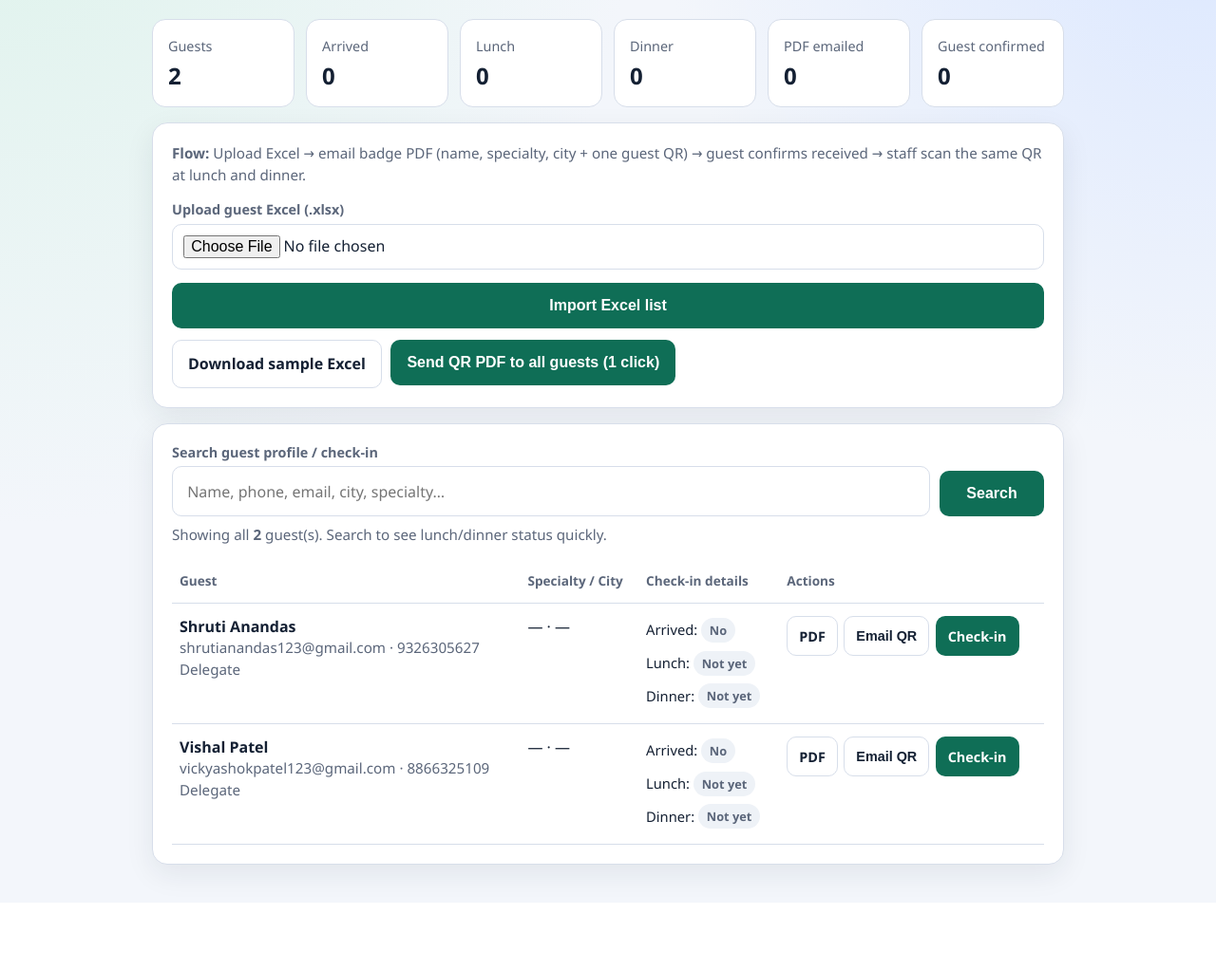
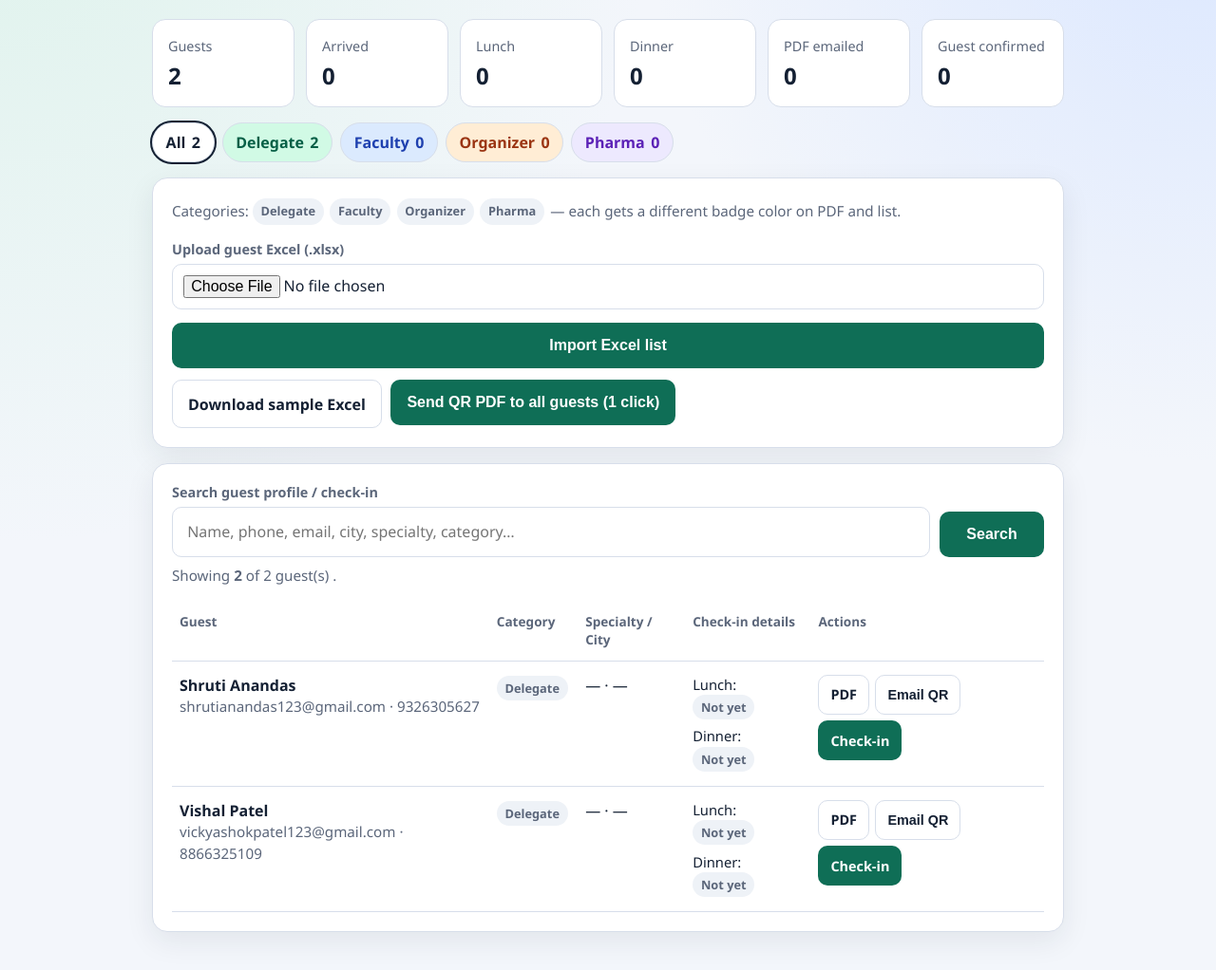
Before and after one commit to SHRUTI-ad/GUEST_QR, a Flask app: page / in a window 1280 px wide. Shown: the part 112-1134 px from the top of the page at 95% size. Before the commit the page ends 1057 px from the top, so only its background shows below. Run offline with Flask 3, Linux system fonts and the light colour scheme; the visitor is signed in with stand-in values (Sample User, id 1); data comes from the database, SQL or seed files in the repository.

Commit message:
category wise

```diff
--- a/app.py
+++ b/app.py
@@ -63,7 +63,42 @@ EVENT_VENUE = "Main Hall, City Convention Center"
 # Example: http://10.197.190.212:5050
 PUBLIC_BASE_URL = os.environ.get("PUBLIC_BASE_URL", "").rstrip("/")
 
+# Guest categories (badge color). "Delicate" typo maps to Delegate.
+CATEGORIES = ("Delegate", "Faculty", "Organizer", "Pharma")
+CATEGORY_COLORS = {
+    # RGB 0-1 for PDF + CSS class key
+    "Delegate": {"rgb": (0.06, 0.43, 0.34), "css": "cat-delegate"},
+    "Faculty": {"rgb": (0.11, 0.31, 0.75), "css": "cat-faculty"},
+    "Organizer": {"rgb": (0.71, 0.33, 0.04), "css": "cat-organizer"},
+    "Pharma": {"rgb": (0.43, 0.16, 0.75), "css": "cat-pharma"},
+}
+CATEGORY_ALIASES = {
+    "delegate": "Delegate",
+    "delicate": "Delegate",  # common typo
+    "faculty": "Faculty",
+    "organizer": "Organizer",
+    "organiser": "Organizer",
+    "pharma": "Pharma",
+    "pharmaceutical": "Pharma",
+}
+
+
+def normalize_category(value: str | None) -> str:
+    raw = (value or "").strip()
+    if not raw:
+        return "Delegate"
+    mapped = CATEGORY_ALIASES.get(raw.lower())
+    if mapped:
+        return mapped
+    # Title-case exact match against known list
+    for cat in CATEGORIES:
+        if raw.lower() == cat.lower():
+            return cat
+    return "Delegate"
+
+
 SAMPLE_GUESTS = [
+    # Delegate
     {
         "name": "Shruti Anandas",
         "email": "shrutianandas123@gmail.com",
@@ -91,15 +126,7 @@ SAMPLE_GUESTS = [
         "designation": "Delegate",
         "meal": "Vegetarian",
     },
-    {
-        "name": "Priya Patel",
-        "email": "priya.patel.test@example.com",
-        "phone": "9123456789",
-        "specialty": "Pediatrics",
-        "city": "Vadodara",
-        "designation": "Delegate",
-        "meal": "Non-Vegetarian",
-    },
+    # Faculty
     {
         "name": "Rohan Mehta",
         "email": "rohan.mehta.test@example.com",
@@ -110,53 +137,84 @@ SAMPLE_GUESTS = [
         "meal": "Vegan",
     },
     {
-        "name": "Sneha Iyer",
-        "email": "sneha.iyer.test@example.com",
-        "phone": "9001122334",
-        "specialty": "Dermatology",
+        "name": "Dr. Neha Kapoor",
+        "email": "neha.kapoor.test@example.com",
+        "phone": "9900112233",
+        "specialty": "Cardiology",
         "city": "Ahmedabad",
-        "designation": "Delegate",
+        "designation": "Faculty",
         "meal": "Vegetarian",
     },
     {
-        "name": "Vikram Singh",
-        "email": "vikram.singh.test@example.com",
-        "phone": "9555512121",
+        "name": "Dr. Sameer Joshi",
+        "email": "sameer.joshi.test@example.com",
+        "phone": "9911223344",
         "specialty": "Neurology",
-        "city": "Gandhinagar",
-        "designation": "Delegate",
+        "city": "Vadodara",
+        "designation": "Faculty",
         "meal": "Non-Vegetarian",
     },
+    # Organizer
     {
         "name": "Ananya Gupta",
         "email": "ananya.gupta.test@example.com",
         "phone": "9811122233",
-        "specialty": "Gynecology",
-        "city": "Bhavnagar",
-        "designation": "Reception Committee Member",
+        "specialty": "Event Ops",
+        "city": "Ahmedabad",
+        "designation": "Organizer",
         "meal": "Vegetarian",
     },
     {
         "name": "Karan Desai",
         "email": "karan.desai.test@example.com",
         "phone": "9822233344",
-        "specialty": "Radiology",
-        "city": "Jamnagar",
-        "designation": "Delegate",
+        "specialty": "Registration Desk",
+        "city": "Ahmedabad",
+        "designation": "Organizer",
         "meal": "Non-Vegetarian",
     },
     {
+        "name": "Pooja Shah",
+        "email": "pooja.shah.test@example.com",
+        "phone": "9833344455",
+        "specialty": "Hospitality",
+        "city": "Gandhinagar",
+        "designation": "Organizer",
+        "meal": "Vegetarian",
+    },
+    # Pharma
+    {
         "name": "Meera Nair",
         "email": "meera.nair.test@example.com",
-        "phone": "9833344455",
-        "specialty": "Anesthesiology",
-        "city": "Anand",
-        "designation": "Delegate",
+        "phone": "9844455566",
+        "specialty": "Medical Affairs",
+        "city": "Mumbai",
+        "designation": "Pharma",
         "meal": "Vegan",
+    },
+    {
+        "name": "Rahul Verma",
+        "email": "rahul.verma.test@example.com",
+        "phone": "9855566677",
+        "specialty": "Sales",
+        "city": "Pune",
+        "designation": "Pharma",
+        "meal": "Non-Vegetarian",
+    },
+    {
+        "name": "Isha Trivedi",
+        "email": "isha.trivedi.test@example.com",
+        "phone": "9866677788",
+        "specialty": "Marketing",
+        "city": "Ahmedabad",
+        "designation": "Pharma",
+        "meal": "Vegetarian",
     },
 ]
 
-SAMPLE_XLSX = BASE_DIR / "guests_badge_sample.xlsx"
+SAMPLE_XLSX = BASE_DIR / "guests_categories_sample.xlsx"
+if not SAMPLE_XLSX.exists():
+    SAMPLE_XLSX = BASE_DIR / "guests_badge_sample.xlsx"
 if not SAMPLE_XLSX.exists():
     SAMPLE_XLSX = BASE_DIR / "guests_sample.xlsx"
 
@@ -222,7 +280,7 @@ def _guest_insert_values(guest: dict) -> tuple:
         guest.get("table_no") or "",
         guest.get("specialty") or "",
         guest.get("city") or "",
-        guest.get("designation") or "Delegate",
+        normalize_category(guest.get("designation") or guest.get("category")),
         uuid.uuid4().hex,
     )
 
@@ -274,7 +332,14 @@ def read_guests_from_excel(file_storage) -> list[dict]:
         "phone": {"phone", "mobile", "contact", "phone number"},
         "specialty": {"specialty", "speciality", "field", "department"},
         "city": {"city", "place", "location"},
-        "designation": {"designation", "role", "category", "type"},
+        "designation": {
+            "designation",
+            "role",
+            "category",
+            "type",
+            "group",
+            "badge",
+        },
         "meal": {"meal", "meal preference", "preference", "food"},
     }
 
@@ -314,7 +379,7 @@ def read_guests_from_excel(file_storage) -> list[dict]:
                 "phone": cell(row, "phone"),
                 "specialty": cell(row, "specialty"),
                 "city": cell(row, "city"),
-                "designation": cell(row, "designation", "Delegate"),
+                "designation": normalize_category(cell(row, "designation", "Delegate")),
                 "meal": cell(row, "meal", "Vegetarian"),
                 "table_no": "",
             }
@@ -382,22 +447,31 @@ def _guest_field(guest: sqlite3.Row, key: str, default: str = "") -> str:
     return (str(value).strip() if value is not None else "") or default
 
 
+def category_style(guest: sqlite3.Row | dict) -> dict:
+    if isinstance(guest, dict):
+        cat = normalize_category(guest.get("designation"))
+    else:
+        cat = normalize_category(_guest_field(guest, "designation", "Delegate"))
+    return {"name": cat, **CATEGORY_COLORS[cat]}
+
+
 def build_ticket_pdf(guest: sqlite3.Row) -> io.BytesIO:
-    """Badge-style PDF: name, specialty, city, designation + one shared QR."""
+    """Badge-style PDF: name, specialty, city, category color + one shared QR."""
     badge_w, badge_h = 105 * mm, 160 * mm
     buffer = io.BytesIO()
     pdf = canvas.Canvas(buffer, pagesize=(badge_w, badge_h))
 
-    purple = (0.36, 0.18, 0.56)
-    purple_dark = (0.25, 0.10, 0.42)
+    style = category_style(guest)
+    accent = style["rgb"]
+    accent_dark = tuple(max(0.0, c - 0.12) for c in accent)
     ink = (0.12, 0.10, 0.16)
 
     # Background
     pdf.setFillColorRGB(1, 1, 1)
     pdf.rect(0, 0, badge_w, badge_h, fill=1, stroke=0)
 
-    # Header band
-    pdf.setFillColorRGB(*purple)
+    # Header band (category color)
+    pdf.setFillColorRGB(*accent)
     pdf.rect(0, badge_h - 38 * mm, badge_w, 38 * mm, fill=1, stroke=0)
 
     pdf.setFillColorRGB(1, 1, 1)
@@ -411,7 +485,7 @@ def build_ticket_pdf(guest: sqlite3.Row) -> io.BytesIO:
     name = _guest_field(guest, "name").upper()
     specialty = _guest_field(guest, "specialty").upper()
     city = _guest_field(guest, "city").upper()
-    designation = _guest_field(guest, "designation", "DELEGATE").upper()
+    designation = style["name"].upper()
     code = (_guest_field(guest, "token")[:8] or "GUEST").upper()
 
     pdf.setFillColorRGB(*ink)
@@ -435,7 +509,7 @@ def build_ticket_pdf(guest: sqlite3.Row) -> io.BytesIO:
         detail_y -= 7 * mm
 
     # One shared guest ID + QR (works for lunch and dinner)
-    pdf.setFillColorRGB(*purple)
+    pdf.setFillColorRGB(*accent)
     pdf.setFont("Helvetica-Bold", 9)
     pdf.drawCentredString(badge_w / 2, detail_y, code)
 
@@ -454,16 +528,16 @@ def build_ticket_pdf(guest: sqlite3.Row) -> io.BytesIO:
         height=qr_size,
         mask="auto",
     )
-    pdf.setFillColorRGB(*purple_dark)
+    pdf.setFillColorRGB(*accent_dark)
     pdf.setFont("Helvetica", 7)
     pdf.drawCentredString(badge_w / 2, qr_y - 5 * mm, "Scan for lunch & dinner")
 
-    # Footer band with designation
-    pdf.setFillColorRGB(*purple_dark)
+    # Footer band with category
+    pdf.setFillColorRGB(*accent_dark)
     pdf.rect(0, 0, badge_w, 16 * mm, fill=1, stroke=0)
     pdf.setFillColorRGB(1, 1, 1)
-    pdf.setFont("Helvetica-Bold", 8)
-    pdf.drawCentredString(badge_w / 2, 6 * mm, designation[:40])
+    pdf.setFont("Helvetica-Bold", 9)
+    pdf.drawCentredString(badge_w / 2, 6 * mm, designation)
 
     pdf.showPage()
     pdf.save()
@@ -589,6 +663,23 @@ def _send_via_resend(cfg: dict, guest: sqlite3.Row, pdf_bytes: bytes, filename:
         raise RuntimeError(f"Resend error {exc.code}: {detail}") from exc
 
 
+def _smtp_send_message(
+    host: str, port: int, user: str, password: str, msg: EmailMessage
+) -> None:
+    context = ssl.create_default_context()
+    if port == 465:
+        with smtplib.SMTP_SSL(host, port, timeout=30, context=context) as server:
+            server.login(user, password)
+            server.send_message(msg)
+    else:
+        with smtplib.SMTP(host, port, timeout=30) as server:
+            server.ehlo()
+            server.starttls(context=context)
+            server.ehlo()
+            server.login(user, password)
+            server.send_message(msg)
+
+
 def _send_via_smtp(cfg: dict, guest: sqlite3.Row, pdf_bytes: bytes, filename: str) -> None:
     msg = EmailMessage()
     msg["Subject"] = f"Your QR pass - {EVENT_NAME}"
@@ -608,30 +699,32 @@ def _send_via_smtp(cfg: dict, guest: sqlite3.Row, pdf_bytes: bytes, filename: st
     user = cfg["smtp_user"]
     password = str(cfg["smtp_password"]).replace(" ", "")
 
-    try:
-        if port == 465:
-            context = ssl.create_default_context()
-            with smtplib.SMTP_SSL(host, port, timeout=45, context=context) as server:
-                server.login(user, password)
-                server.send_message(msg)
-        else:
-            with smtplib.SMTP(host, port, timeout=45) as server:
-                server.ehlo()
-                server.starttls(context=ssl.create_default_context())
-                server.ehlo()
-                server.login(user, password)
-                server.send_message(msg)
-    except smtplib.SMTPAuthenticationError as exc:
-        raise RuntimeError(
-            "Gmail login failed. Use a 16-char App Password (no spaces), "
-            "not your normal Gmail password."
-        ) from exc
-    except (smtplib.SMTPConnectError, TimeoutError, OSError) as exc:
-        raise RuntimeError(
-            "Could not connect to Gmail SMTP. Render free plans often block "
-            "port 587. Add RESEND_API_KEY instead (https://resend.com), or "
-            "download PDF and send manually."
-        ) from exc
+    # Try configured port, then the other common Gmail port
+    ports_to_try = [port]
+    for alt in (465, 587):
+        if alt not in ports_to_try:
+            ports_to_try.append(alt)
+
+    last_error: Exception | None = None
+    for try_port in ports_to_try:
+        try:
+            _smtp_send_message(host, try_port, user, password, msg)
+            return
+        except smtplib.SMTPAuthenticationError as exc:
+            raise RuntimeError(
+                "Gmail login failed. Use a 16-character Google App Password "
+                "(Google Account -> Security -> 2-Step Verification -> App passwords). "
+                "Do not use your normal Gmail password."
+            ) from exc
+        except (smtplib.SMTPConnectError, TimeoutError, OSError) as exc:
+            last_error = exc
+            continue
+
+    raise RuntimeError(
+        "Could not connect to Gmail SMTP (ports 587/465 blocked or network issue). "
+        "Try: turn OFF office VPN, use home/mobile hotspot, then retry. "
+        f"Technical: {last_error}"
+    ) from last_error
 
 
 def send_pdf_email(guest: sqlite3.Row, pdf_buffer: io.BytesIO) -> None:
@@ -669,6 +762,10 @@ def inject_event():
         "event_venue": EVENT_VENUE,
         "email_ready": email_is_configured(),
         "staff_logged_in": bool(session.get("staff")),
+        "categories": CATEGORIES,
+        "category_colors": CATEGORY_COLORS,
+        "normalize_category": normalize_category,
+        "category_style": category_style,
     }
 
 
@@ -702,6 +799,13 @@ def logout():
 @login_required
 def home():
     q = (request.args.get("q") or "").strip()
+    raw_cat = (request.args.get("category") or "").strip()
+    category = (
+        normalize_category(raw_cat)
+        if raw_cat and raw_cat.lower() != "all"
+        else ""
+    )
+
     conn = get_db()
     all_guests = conn.execute("SELECT * FROM guests ORDER BY id").fetchall()
     arrived = sum(1 for g in all_guests if g["arrived"])
@@ -709,25 +813,27 @@ def home():
     dinner_claimed = sum(1 for g in all_guests if g["dinner_claimed"])
     sent = sum(1 for g in all_guests if g["pdf_sent"])
     acked = sum(1 for g in all_guests if g["email_acked"])
+    category_counts = {
+        cat: sum(1 for g in all_guests if normalize_category(g["designation"]) == cat)
+        for cat in CATEGORIES
+    }
 
+    guests = list(all_guests)
+    if category:
+        guests = [g for g in guests if normalize_category(g["designation"]) == category]
     if q:
-        like = f"%{q.lower()}%"
-        guests = conn.execute(
-            """
-            SELECT * FROM guests
-            WHERE lower(name) LIKE ?
-               OR lower(email) LIKE ?
-               OR lower(phone) LIKE ?
-               OR lower(COALESCE(specialty, '')) LIKE ?
-               OR lower(COALESCE(city, '')) LIKE ?
-               OR lower(COALESCE(designation, '')) LIKE ?
-               OR lower(meal) LIKE ?
-            ORDER BY name
-            """,
-            (like, like, like, like, like, like, like),
-        ).fetchall()
-    else:
-        guests = all_guests
+        needle = q.lower()
+        guests = [
+            g
+            for g in guests
+            if needle in (g["name"] or "").lower()
+            or needle in (g["email"] or "").lower()
+            or needle in (g["phone"] or "").lower()
+            or needle in (g["specialty"] or "").lower()
+            or needle in (g["city"] or "").lower()
+            or needle in (g["designation"] or "").lower()
+            or needle in (g["meal"] or "").lower()
+        ]
     conn.close()
 
     return render_template(
@@ -741,6 +847,8 @@ def home():
         total=len(all_guests),
         shown=len(guests),
         q=q,
+        category=category,
+        category_counts=category_counts,
     )
 
 
--- a/static/style.css
+++ b/static/style.css
@@ -237,6 +237,59 @@ th {
   color: var(--warn);
 }
 
+.badge.cat-delegate,
+.cat-chip.cat-delegate {
+  background: #d1fae5;
+  color: #065f46;
+}
+
+.badge.cat-faculty,
+.cat-chip.cat-faculty {
+  background: #dbeafe;
+  color: #1e40af;
+}
+
+.badge.cat-organizer,
+.cat-chip.cat-organizer {
+  background: #ffedd5;
+  color: #9a3412;
+}
+
+.badge.cat-pharma,
+.cat-chip.cat-pharma {
+  background: #ede9fe;
+  color: #5b21b6;
+}
+
+.category-bar {
+  display: flex;
+  flex-wrap: wrap;
+  gap: 0.5rem;
+  margin: 0 0 1rem;
+}
+
+.cat-chip {
+  display: inline-flex;
+  align-items: center;
+  gap: 0.4rem;
+  padding: 0.55rem 0.85rem;
+  border-radius: 999px;
+  border: 1px solid var(--line);
+  background: #fff;
+  color: var(--ink);
+  font-weight: 600;
+  text-decoration: none;
+}
+
+.cat-chip:hover {
+  text-decoration: none;
+  filter: brightness(0.98);
+}
+
+.cat-chip.active {
+  outline: 2px solid var(--ink);
+}
+
 .row-actions {
   display: flex;
   flex-wrap: wrap;
--- a/templates/home.html
+++ b/templates/home.html
@@ -28,10 +28,25 @@
     <div class="stat"><span>Guest confirmed</span><strong>{{ acked }}</strong></div>
   </div>
 
+  <div class="category-bar">
+    <a class="cat-chip {% if not category %}active{% endif %}" href="{{ url_for('home', q=q) }}">
+      All <strong>{{ total }}</strong>
+    </a>
+    {% for cat in categories %}
+      <a class="cat-chip {{ category_colors[cat].css }} {% if category == cat %}active{% endif %}"
+         href="{{ url_for('home', category=cat, q=q) }}">
+        {{ cat }} <strong>{{ category_counts.get(cat, 0) }}</strong>
+      </a>
+    {% endfor %}
+  </div>
+
   <div class="panel" style="margin-bottom: 1rem;">
     <p class="help" style="margin-top: 0;">
-      <strong>Flow:</strong> Upload Excel → email badge PDF (name, specialty, city + one guest QR) →
-      guest confirms received → staff scan the same QR at lunch and dinner.
+      Categories: <span class="badge cat-delegate">Delegate</span>
+      <span class="badge cat-faculty">Faculty</span>
+      <span class="badge cat-organizer">Organizer</span>
+      <span class="badge cat-pharma">Pharma</span>
+      — each gets a different badge color on PDF and list.
     </p>
 
     <form method="post" action="{{ url_for('upload_excel') }}" enctype="multipart/form-data"
@@ -54,42 +69,39 @@
         </form>
       {% endif %}
     </div>
-    {% if not email_ready %}
-      <p class="help" style="margin-top: 0.75rem;">
-        Email not configured — set <code>RESEND_API_KEY</code> on Render to enable 1-click send.
-      </p>
-    {% endif %}
   </div>
 
   <div class="panel">
     <form method="get" action="{{ url_for('home') }}" class="search-bar">
+      {% if category %}
+        <input type="hidden" name="category" value="{{ category }}" />
+      {% endif %}
       <label class="field" style="flex: 1;">
         <span class="field-label">Search guest profile / check-in</span>
         <input
           type="search"
           name="q"
           value="{{ q or '' }}"
-          placeholder="Name, phone, email, city, specialty…"
+          placeholder="Name, phone, email, city, specialty, category…"
           autocomplete="off"
         />
       </label>
       <button class="btn" type="submit">Search</button>
-      {% if q %}
+      {% if q or category %}
         <a class="btn secondary" href="{{ url_for('home') }}">Clear</a>
       {% endif %}
     </form>
     <p class="help" style="margin: 0.5rem 0 0.85rem;">
-      {% if q %}
-        Showing <strong>{{ shown }}</strong> of {{ total }} guest(s) for “{{ q }}”.
-      {% else %}
-        Showing all <strong>{{ total }}</strong> guest(s). Search to see lunch/dinner status quickly.
-      {% endif %}
+      Showing <strong>{{ shown }}</strong> of {{ total }} guest(s)
+      {% if category %} in <strong>{{ category }}</strong>{% endif %}
+      {% if q %} for “{{ q }}”{% endif %}.
     </p>
 
     <table>
       <thead>
         <tr>
           <th>Guest</th>
+          <th>Category</th>
           <th>Specialty / City</th>
           <th>Check-in details</th>
           <th>Actions</th>
@@ -97,29 +109,22 @@
       </thead>
       <tbody>
         {% for g in guests %}
+        {% set cat = normalize_category(g.designation) %}
         <tr>
           <td data-label="Guest">
             <strong>{{ g.name }}</strong><br />
-            <span class="help">{{ g.email }} · {{ g.phone }}</span><br />
-            <span class="help">{{ g.designation or 'Delegate' }}</span>
+            <span class="help">{{ g.email }} · {{ g.phone }}</span>
+          </td>
+          <td data-label="Category">
+            <span class="badge {{ category_colors[cat].css }}">{{ cat }}</span>
           </td>
           <td data-label="Specialty / City">{{ g.specialty or '—' }} · {{ g.city or '—' }}</td>
           <td data-label="Check-in details">
             <div class="check-details">
               <div>
-                Arrived:
-                {% if g.arrived %}
-                  <span class="badge ok">Yes</span>
-                  <span class="help">{% if g.arrived_at %}{{ g.arrived_at }}{% endif %}</span>
-                {% else %}
-                  <span class="badge">No</span>
-                {% endif %}
-              </div>
-              <div>
                 Lunch:
                 {% if g.lunch_claimed %}
                   <span class="badge claimed">Claimed</span>
-                  <span class="help">{% if g.claimed_at %}{{ g.claimed_at }}{% endif %}</span>
                 {% else %}
                   <span class="badge">Not yet</span>
                 {% endif %}
@@ -128,7 +133,6 @@
                 Dinner:
                 {% if g.dinner_claimed %}
                   <span class="badge claimed">Claimed</span>
-                  <span class="help">{% if g.dinner_claimed_at %}{{ g.dinner_claimed_at }}{% endif %}</span>
                 {% else %}
                   <span class="badge">Not yet</span>
                 {% endif %}
@@ -151,8 +155,8 @@
         </tr>
         {% else %}
         <tr>
-          <td colspan="4">
-            <p class="help" style="margin: 0.5rem 0;">No guests matched your search.</p>
+          <td colspan="5">
+            <p class="help" style="margin: 0.5rem 0;">No guests matched.</p>
           </td>
         </tr>
         {% endfor %}
```
Also changed, not shown: templates/checkin.html (+5 -2 lines), 1 other file.
